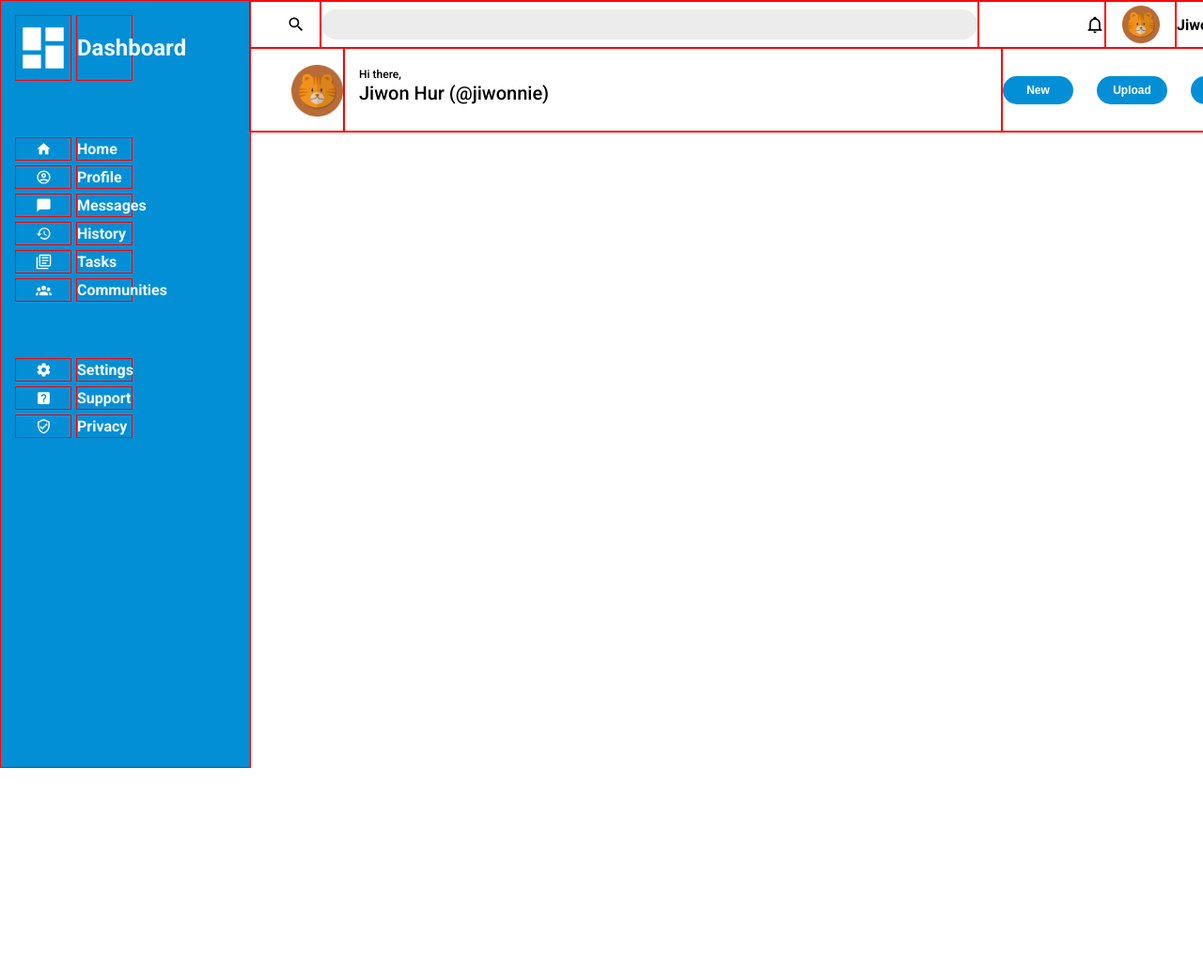
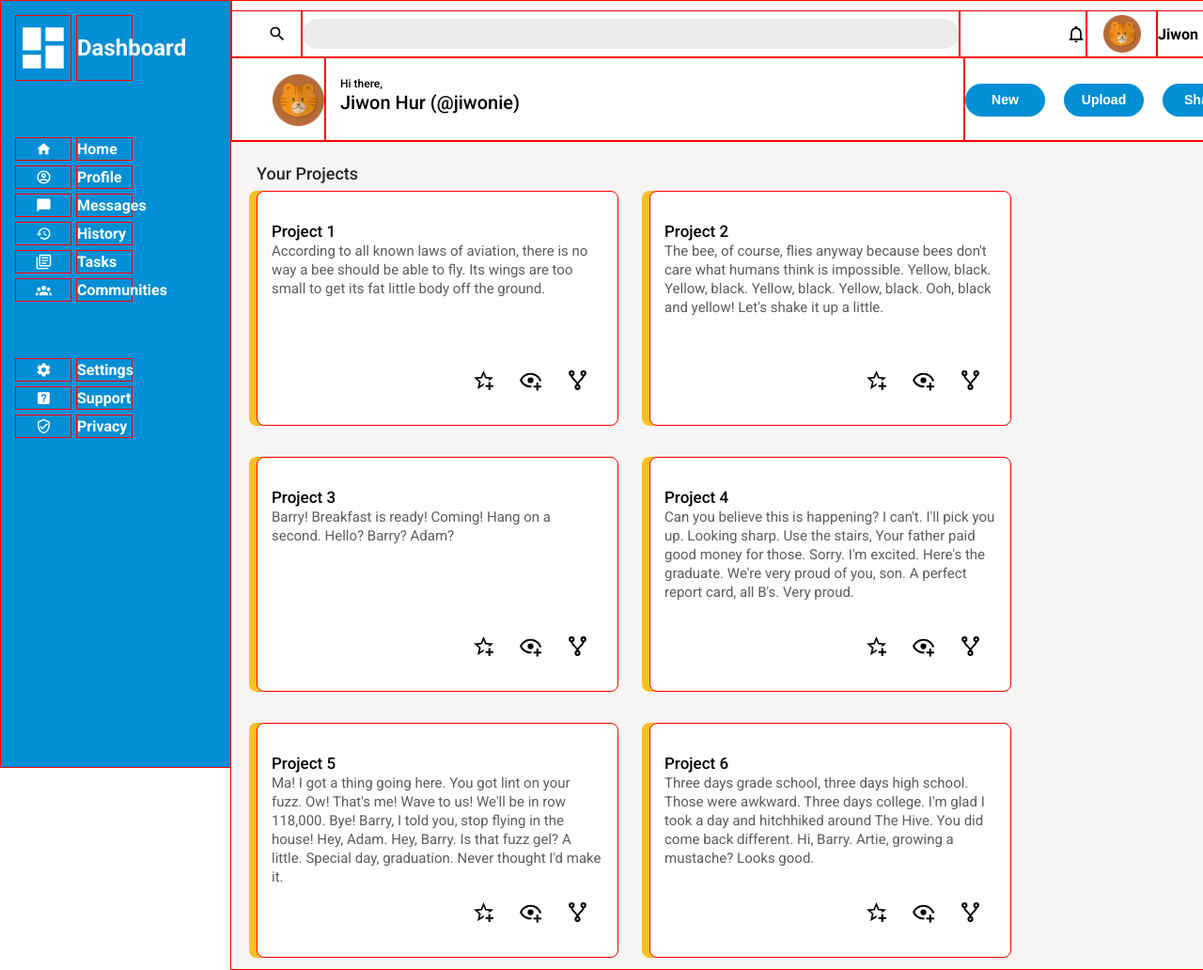
Before and after one commit to jiwonnie6/Admin-Dashboard, a plain HTML site: page admin.html in a window 1280 px wide. Shown: the top 1032 px of the page at 94% size. Before the commit the page ends 817 px from the top, so only its background shows below. Drawn offline with Linux system fonts and the light colour scheme.

Commit message:
added main updates

```diff
--- a/admin.css
+++ b/admin.css
@@ -1,14 +1,16 @@
 
 body {
-    font-family: "Roboto", sans-serif;
-    margin: 0;
-    padding: 0;
+  font-family: "Roboto", sans-serif;
+  margin: 0;
+  padding: 0;
 
-    display: grid;
-    grid-template-columns: 265px 4fr;
-    grid-template-rows: 140px;
-    grid-template-areas: "sidebar header";
-    /* height: 100vh; */
+  display: grid;
+  grid-template-columns: 245px 1fr;
+  grid-template-rows: 150px 1fr;
+  grid-template-areas:
+    "sidebar searchbar"
+    "sidebar main-projects";
+  overflow: hidden;
 }
 
 body > div {
@@ -19,14 +21,14 @@ body > div {
 
 /* side bar */
 .sidebar {
-  /* margin: 0;
-  padding: 0; */
   height: 100vh;
-  width: 250px;
+  width: 230px;
   padding-left: 15px;
   padding-top: 15px;
   background-color: #028fd5;
-  color: #f0f9ff;
+  color: white;
+  grid-area: sidebar;
+  /* position: fixed; */
 }
 
 /* top sidebar */
@@ -42,7 +44,7 @@ body > div {
   border: 1px solid red;
   display: flex;
   align-items: center;
-  color: #f0f9ff;
+  color: white;
   text-decoration: none;
 }
 
@@ -55,6 +57,8 @@ body > div {
   display: grid;
   grid-template-rows: repeat(6, 25px);
   grid-template-columns: repeat(2, 60px);
+  /* grid-template-columns: 1fr 1fr; */
+  /* overflow: hidden; */
   gap: 5px;
   margin-bottom: 60px;
 }
@@ -63,7 +67,7 @@ body > div {
   border: 1px solid red;
   display: flex;
   align-items: center;
-  color: #f0f9ff;
+  color: white;
   text-decoration: none;
 }
 
@@ -94,7 +98,7 @@ body > div {
   border: 1px solid red;
   display: flex;
   align-items: center;
-  color: #f0f9ff;
+  color: white;
   text-decoration: none;
 }
 
@@ -113,16 +117,17 @@ body > div {
   font-size: 16px;
 }
 
-/* header first line */
+/* header / searchbar first line */
 .header {
   gap: 20px;
-
+  padding-top: 10px;
 }
 
 .searchbar {
   display: grid;
   grid-template-columns: 75px 700px 135px 75px 1fr;
   grid-template-rows: 50px;
+  grid-area: searchbar;
 }
 
 .searchbar > div {
@@ -172,9 +177,8 @@ body > div {
 
 .searchbar-second {
   display: grid;
-  grid-template-columns: 100px 700px 1fr;
+  grid-template-columns: 100px 680px 1fr;
   grid-template-rows: 90px;
-  /* padding-top: 15px; */
 }
 
 .searchbar-second div {
@@ -200,16 +204,69 @@ body > div {
 .header-buttons {
   display: flex;
   align-items: center;
+  gap: 20px;
+}
+
+.header-buttons > button {
+  border-radius: 20px;
+  background-color: #028fd5;
+  color: white;
+  border: 0;
+  height: 35px;
+  width: 85px;
+  font-weight: bold;
+  font-size: 14px;
+}
+
+/* main */
+/* projects section */
+.main {
+  padding-left: 27px;
+  background-color: rgb(247, 244, 244);
+
+  overflow-y: auto;
+  height: 110vh;
+}
+
+.project-header {
+  padding-top: 5px;
+  font-weight: 500;
+  font-size: 18px;
+  color: rgb(39, 39, 39);
+  margin-bottom: -10px;
+}
+
+.main-projects {
+  display: grid;
+  grid-template-columns: 385px 385px;
+  grid-template-rows: 250px 250px 250px 250px;
+  grid-area: main-projects;
+  gap: 33px;
+}
+
+#project-box {
+  border: 1px solid red;
+  border-radius: 8px;
+  box-shadow: -8px 0px 0px 0px #fbbf24;
+  background-color: white;
+  padding: 15px;
+  font-size: 17px;
+  font-weight: 500;
+  position: relative;
+}
+
+.project-icons {
+  display: flex;
+  justify-content: end;
+  bottom: 0;
+  right: 0;
+  position: absolute;
+  right: 30px;
+  bottom: 35px;
   gap: 25px;
 }
 
-.header-buttons > button {
-  border-radius: 15px;
-  background-color: #028fd5;
-  color: white;
-  border: 0;
-  height: 30px;
-  width: 75px;
-  font-weight: bold;
-  font-size: 12px;
+.project-icons > img {
+  width: 25px;
+  height: 25px;
 }
--- a/admin.html
+++ b/admin.html
@@ -132,7 +132,7 @@
         <p>
           <span style="font-size: 12px;">Hi there,</span>
           <br>
-          <span style="font-size: 20px;">Jiwon Hur (@jiwonnie)</span>
+          <span style="font-size: 20px;">Jiwon Hur (@jiwonie)</span>
         </p>
       </div>
 
@@ -154,5 +154,144 @@
 
   </div>
 
+  <div class="main">
+    <div class="project-header">
+      <p>
+        Your Projects
+      </p>
+    </div>
+
+    <div class="main-projects">
+      <div class="project-1" id="project-box">
+        <p class="project-1">
+          Project 1
+          <br>
+          <span style="font-size: 15px; font-weight: 400; color: rgb(93, 93, 93);">
+            According to all known laws of aviation, there is no way a bee should be able to fly. Its wings are too small to get its fat little body off the ground.
+          </span>
+        </p>
+
+        <div class="project-icons">
+          <img src="svgs/star-plus.svg" alt="star icon">
+          <img src="svgs/eye-plus.svg" alt="eye icon">
+          <img src="svgs/fork.svg" alt="fork icon">
+        </div>
+
+      </div>
+
+      <div class="project-2" id="project-box">
+        <p class="project-2">
+          Project 2
+          <br>
+          <span style="font-size: 15px; font-weight: 400; color: rgb(93, 93, 93);">
+            The bee, of course, flies anyway because bees don't care what humans think is impossible. Yellow, black. Yellow, black. Yellow, black. Yellow, black. Ooh, black and yellow! Let's shake it up a little.
+          </span>
+        </p>
+
+        <div class="project-icons">
+          <img src="svgs/star-plus.svg" alt="star icon">
+          <img src="svgs/eye-plus.svg" alt="eye icon">
+          <img src="svgs/fork.svg" alt="fork icon">
+        </div>
+
+      </div>
+
+      <div class="project-3" id="project-box">
+        <p class="project-3">
+          Project 3
+          <br>
+          <span style="font-size: 15px; font-weight: 400; color: rgb(93, 93, 93);">
+            Barry! Breakfast is ready!
+            Coming!
+            Hang on a second.
+            Hello?
+            Barry?
+            Adam?
+          </span>
+        </p>
+
+        <div class="project-icons">
+          <img src="svgs/star-plus.svg" alt="star icon">
+          <img src="svgs/eye-plus.svg" alt="eye icon">
+          <img src="svgs/fork.svg" alt="fork icon">
+        </div>
+
+      </div>
+
+      <div class="project-4" id="project-box">
+        <p class="project-4">
+          Project 4
+          <br>
+          <span style="font-size: 15px; font-weight: 400; color: rgb(93, 93, 93);">
+            Can you believe this is happening?
+            I can't.
+            I'll pick you up.
+            Looking sharp.
+            Use the stairs, Your father paid good money for those.
+            Sorry. I'm excited.
+            Here's the graduate.
+            We're very proud of you, son.
+            A perfect report card, all B's.
+            Very proud.
+          </span>
+        </p>
+
+        <div class="project-icons">
+          <img src="svgs/star-plus.svg" alt="star icon">
+          <img src="svgs/eye-plus.svg" alt="eye icon">
+          <img src="svgs/fork.svg" alt="fork icon">
+        </div>
+
+      </div>
+
+      <div class="project-5" id="project-box">
+        <p class="project-5">
+          Project 5
+          <br>
+          <span style="font-size: 15px; font-weight: 400; color: rgb(93, 93, 93);">
+            Ma! I got a thing going here.
+            You got lint on your fuzz.
+            Ow! That's me!
+            Wave to us! We'll be in row 118,000.
+            Bye!
+            Barry, I told you, stop flying in the house!
+            Hey, Adam.
+            Hey, Barry.
+            Is that fuzz gel?
+            A little. Special day, graduation.
+            Never thought I'd make it.
+          </span>
+        </p>
+
+        <div class="project-icons">
+          <img src="svgs/star-plus.svg" alt="star icon">
+          <img src="svgs/eye-plus.svg" alt="eye icon">
+          <img src="svgs/fork.svg" alt="fork icon">
+        </div>
+
+      </div>
+
+      <div class="project-6" id="project-box">
+        <p class="project-6">
+          Project 6
+          <br>
+          <span style="font-size: 15px; font-weight: 400; color: rgb(93, 93, 93);">
+            Three days grade school, three days high school.
+            Those were awkward.
+            Three days college. I'm glad I took a day and hitchhiked around The Hive.
+            You did come back different.
+            Hi, Barry. Artie, growing a mustache? Looks good.
+          </span>
+        </p>
+
+        <div class="project-icons">
+          <img src="svgs/star-plus.svg" alt="star icon">
+          <img src="svgs/eye-plus.svg" alt="eye icon">
+          <img src="svgs/fork.svg" alt="fork icon">
+        </div>
+
+      </div>
+    </div>
+  </div>
 </body>
 </html>
```
Also changed, not shown: svgs/eye-plus.svg (added), svgs/fork.svg (added), svgs/star-plus.svg (added).
